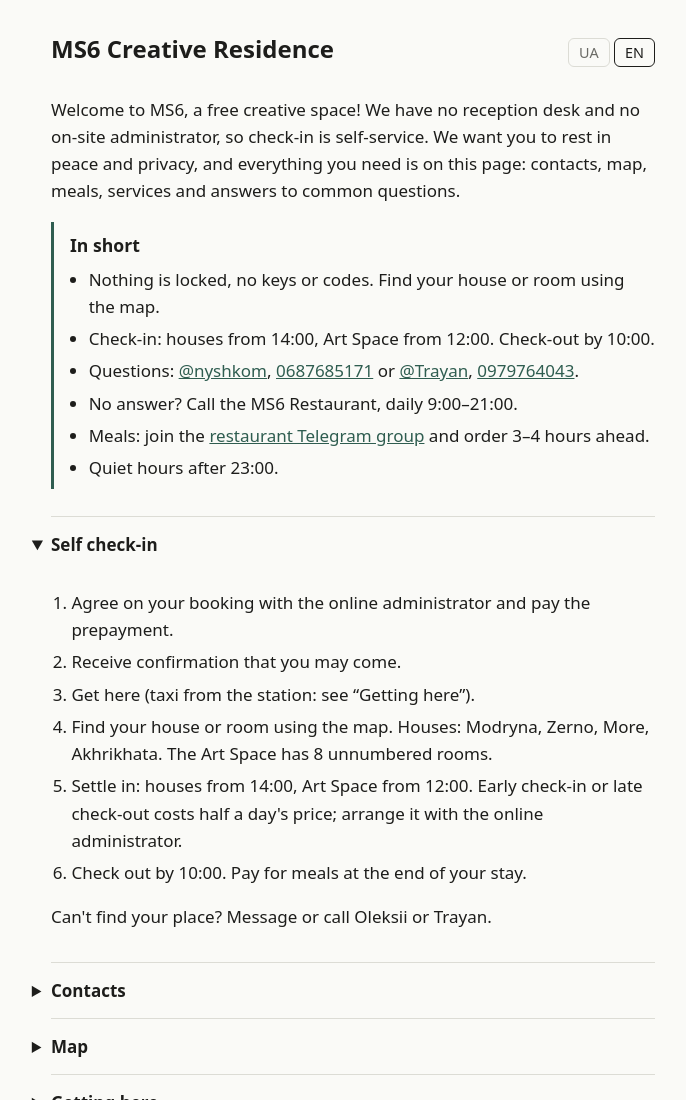
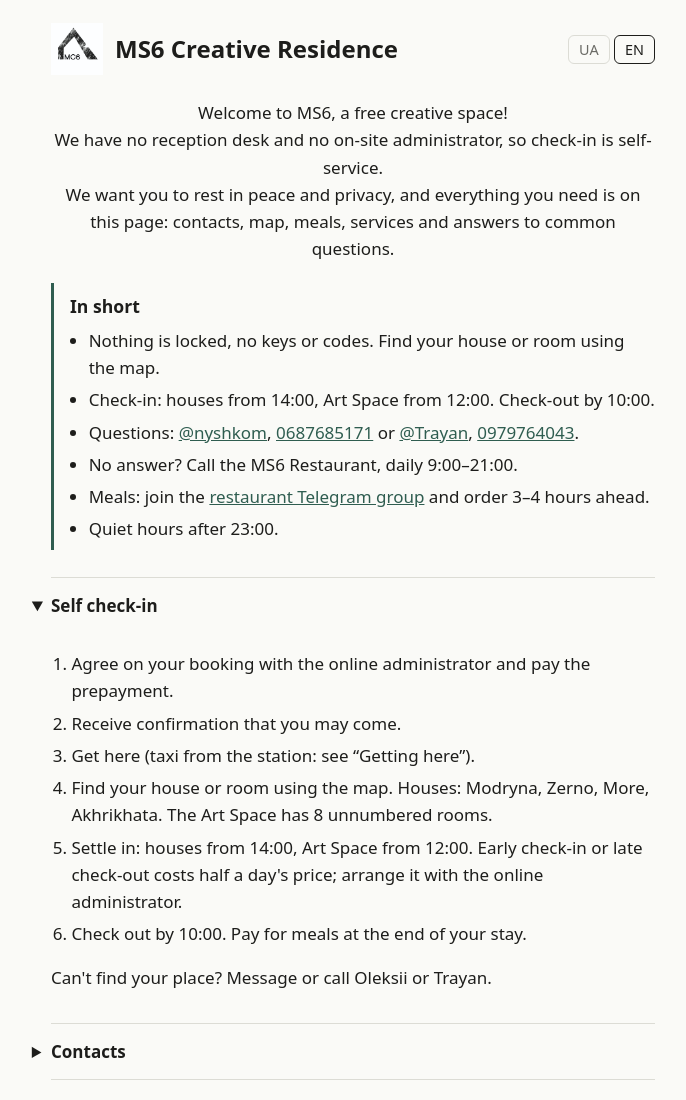
Before and after one commit to kashasalcova/resedence, a plain HTML site: page index.html in a window 1280 px wide. Shown: the top 1100 px of the page, without its empty margins (287-973 px from the left). Drawn offline with Linux system fonts and the light colour scheme.

Commit message:
Add files via upload

```diff
--- a/index.html
+++ b/index.html
@@ -10,7 +10,10 @@
 *{box-sizing:border-box}
 body{margin:0;background:var(--bg);color:var(--fg);font:17px/1.6 system-ui,-apple-system,"Segoe UI",Roboto,sans-serif}
 main{max-width:640px;margin:0 auto;padding:20px 18px 64px}
-header{display:flex;justify-content:space-between;align-items:baseline;gap:12px}
+header{display:flex;justify-content:space-between;align-items:center;gap:12px}
+.brand{display:flex;align-items:center;gap:12px}
+.logo{height:52px;width:auto}
+#intro{text-align:center;margin:1.2em 0}
 h1{font-size:1.5rem;line-height:1.25;margin:.6em 0}
 .lang button{font:inherit;font-size:.9rem;background:none;border:1px solid var(--line);color:var(--mute);padding:2px 10px;cursor:pointer;border-radius:6px}
 .lang button[aria-pressed=true]{color:var(--fg);border-color:var(--fg)}
@@ -29,7 +32,7 @@ img{max-width:100%;height:auto}
 </head>
 <body>
 <main>
-  <header><h1 id="title"></h1><div class="lang" id="lang"></div></header>
+  <header><div class="brand"><img class="logo" src="logo.png" alt="" onerror="this.remove()"><h1 id="title"></h1></div><div class="lang" id="lang"></div></header>
   <p id="intro"></p>
   <div class="key"><h2 id="keyTitle" style="margin-top:.4em"></h2><ul id="key"></ul></div>
   <div id="sections"></div>
@@ -45,7 +48,7 @@ function render() {
   document.documentElement.lang = L;
   document.title = d.title;
   title.textContent = d.title;
-  intro.textContent = d.intro;
+  intro.innerHTML = d.intro.replace(/([.!?])\s+/g, '$1<br>');
   keyTitle.textContent = d.keyTitle;
   key.innerHTML = d.key.map(k => `<li>${k}</li>`).join('');
   sections.innerHTML = d.sections.map(s =>
```
Also changed, not shown: logo.png (added).
